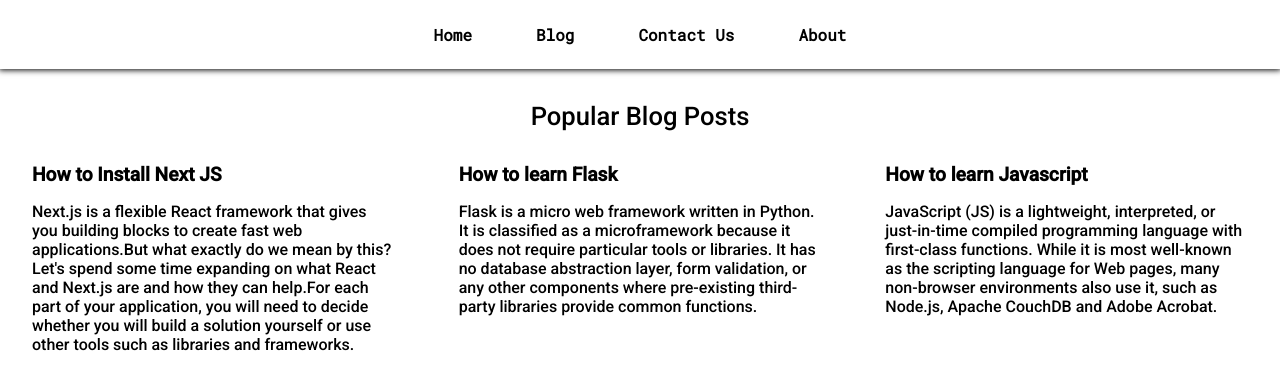
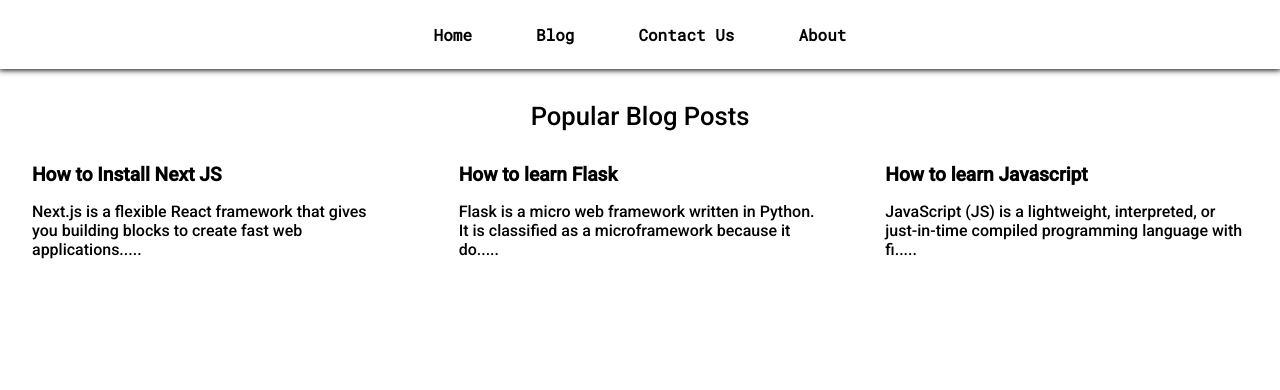
Before and after one commit to souro-2002/code-tales, a Next.js app: page /blog in a window 1280 px wide. Shown: the top 390 px of the page. Built offline with nearby package versions, Linux system fonts and the light colour scheme.

Commit message:
Blog Pages Updated using API

```diff
--- a/blogData/how-to-install-NextJS.json
+++ b/blogData/how-to-install-NextJS.json
@@ -1,5 +1,6 @@
 {
     "title": "How to Install Next JS",
     "content":"Next.js is a flexible React framework that gives you building blocks to create fast web applications.But what exactly do we mean by this? Let's spend some time expanding on what React and Next.js are and how they can help.For each part of your application, you will need to decide whether you will build a solution yourself or use other tools such as libraries and frameworks.",
-    "author":"Souro Da"
+    "author":"Souro Da",
+    "slug":"how-to-install-NextJS"
 }
--- a/blogData/how-to-learn-flask.json
+++ b/blogData/how-to-learn-flask.json
@@ -1,5 +1,6 @@
 {
     "title":"How to learn Flask",
     "content":"Flask is a micro web framework written in Python. It is classified as a microframework because it does not require particular tools or libraries. It has no database abstraction layer, form validation, or any other components where pre-existing third-party libraries provide common functions.",
-    "author":"Souro Da"
+    "author":"Souro Da",
+    "slug":"how-to-learn-flask"
 }
--- a/blogData/how-to-learn-javascript.json
+++ b/blogData/how-to-learn-javascript.json
@@ -1,5 +1,6 @@
 {
     "title":"How to learn Javascript",
     "content":"JavaScript (JS) is a lightweight, interpreted, or just-in-time compiled programming language with first-class functions. While it is most well-known as the scripting language for Web pages, many non-browser environments also use it, such as Node.js, Apache CouchDB and Adobe Acrobat.",
-    "author":"Souro Da"
+    "author":"Souro Da",
+    "slug":"how-to-learn-javascript"
 }
--- a/pages/blog.js
+++ b/pages/blog.js
@@ -32,10 +32,10 @@
       <h2 className={`${styles.blog_heading} ${roboto.className}`}>Popular Blog Posts</h2>
       <div className={`${styles.blogs} ${roboto.className}`}>
         {blogs.map((item) => {
-          return <Link key={item.title} href={`/blogpost/${item.title}`}>
+          return <Link key={item.title} href={`/blogpost/${item.slug}`}>
             <div className={styles.blogpost}>
               <h3>{item.title}</h3>
-              <p>{item.content}</p>
+              <p>{item.content.substr(0,100) + "....."}</p>
             </div></Link>
         })}
 
```
Also changed, not shown: pages/blogpost/[slug].js (+18 -4 lines).
